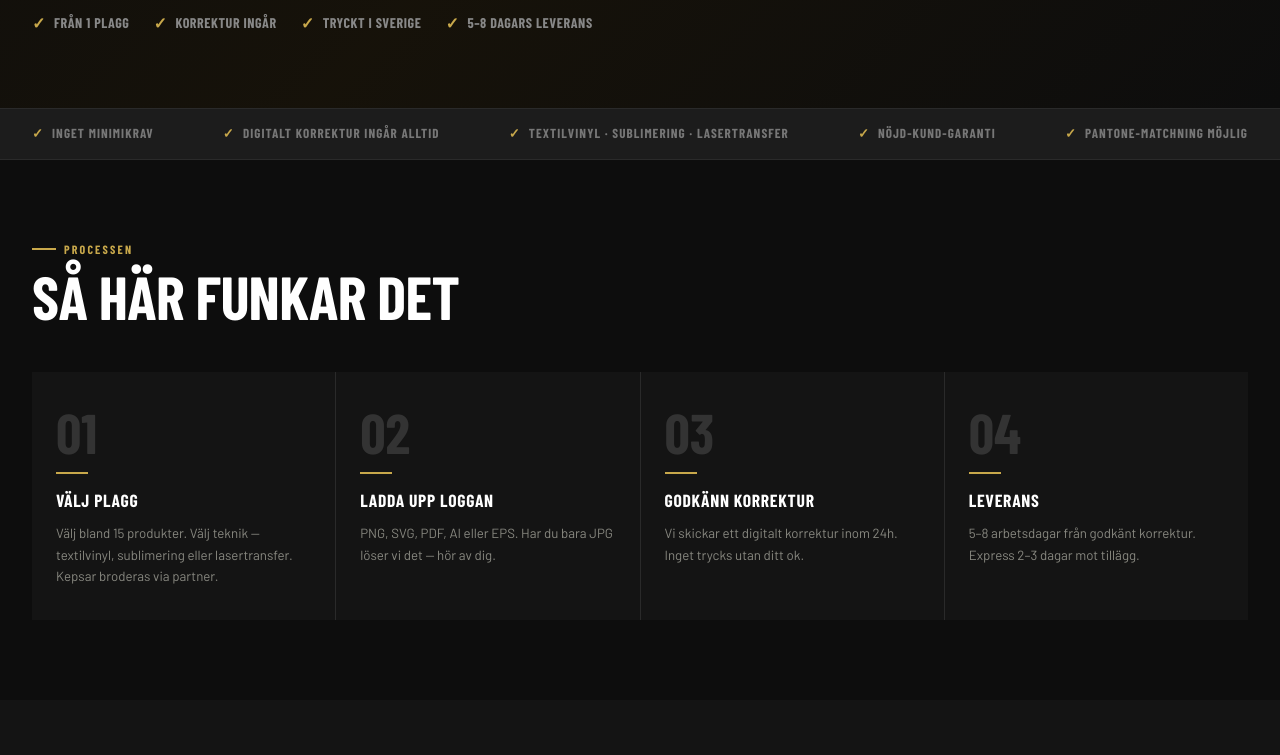
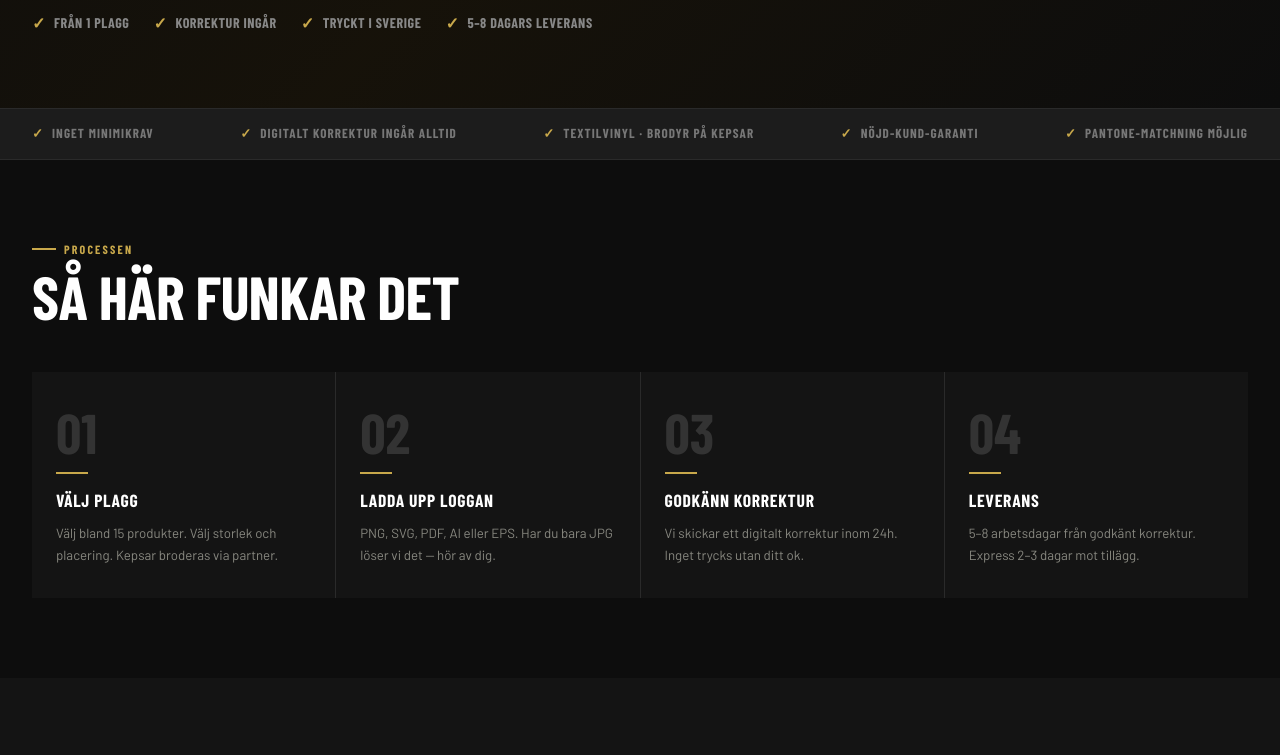
Before and after one commit to markusforsgren/Kl-dverket, a plain HTML site: page index.html in a window 1280 px wide. Shown: the part 660-1415 px from the top of the page. Drawn offline with nearby package versions, Linux system fonts and the light colour scheme; a web font is replaced by a local one.

Commit message:
Update index.html

```diff
--- a/index.html
+++ b/index.html
@@ -252,7 +252,7 @@ footer a:hover{color:var(--gold)}
   <div class="checks-inner">
     <div class="cs-item"><em>✓</em> Inget minimikrav</div>
     <div class="cs-item"><em>✓</em> Digitalt korrektur ingår alltid</div>
-    <div class="cs-item"><em>✓</em> Textilvinyl · Sublimering · Lasertransfer</div>
+    <div class="cs-item"><em>✓</em> Textilvinyl · Brodyr på kepsar</div>
     <div class="cs-item"><em>✓</em> Nöjd-kund-garanti</div>
     <div class="cs-item"><em>✓</em> Pantone-matchning möjlig</div>
   </div>
@@ -270,7 +270,7 @@ footer a:hover{color:var(--gold)}
         <div class="step-num">01</div>
         <div class="step-line"></div>
         <h4>Välj plagg</h4>
-        <p>Välj bland 15 produkter. Välj teknik — textilvinyl, sublimering eller lasertransfer. Kepsar broderas via partner.</p>
+        <p>Välj bland 15 produkter. Välj storlek och placering. Kepsar broderas via partner.</p>
       </div>
       <div class="step">
         <div class="step-num">02</div>
@@ -370,13 +370,11 @@ footer a:hover{color:var(--gold)}
             <label>Tryckteknik</label>
             <div class="chip-group">
               <span class="chip active" onclick="selectChip(this,'tech')">Textilvinyl</span>
-              <span class="chip" onclick="selectChip(this,'tech')">Sublimering</span>
-              <span class="chip" onclick="selectChip(this,'tech')">Lasertransfer</span>
+              <span class="chip" onclick="selectChip(this,'tech')">Brodyr (kepsar)</span>
             </div>
             <div style="font-size:.72rem;color:#555;margin-top:.5rem;line-height:1.6">
-              <strong style="color:#888">Textilvinyl</strong> — skarpa loggor &amp; text, alla plaggfärger &nbsp;·&nbsp;
-              <strong style="color:#888">Sublimering</strong> — fullcolor på ljusa syntetplagg &nbsp;·&nbsp;
-              <strong style="color:#888">Lasertransfer</strong> — fungerar på mörka plagg
+              <strong style="color:#888">Textilvinyl</strong> — skarpa loggor och text på alla plagg och färger &nbsp;·&nbsp;
+              <strong style="color:#888">Brodyr</strong> — premium på kepsar via samarbetspartner
             </div>
           </div>
           <div class="form-group">
@@ -465,12 +463,12 @@ footer a:hover{color:var(--gold)}
       <h2 class="section-title">Vanliga frågor</h2>
     </div>
     <div class="faq-grid">
-      <div class="faq-item"><div class="faq-q">Vilka trycktekniker erbjuder ni?</div><div class="faq-a">Vi arbetar med textilvinyl (skarpa loggor och text på alla plaggfärger), sublimering (fullcolor på ljusa syntetplagg) och lasertransfer (fungerar även på mörka plagg). Kepsar broderas via samarbetspartner för bästa resultat.</div></div>
-      <div class="faq-item"><div class="faq-q">Vilken teknik passar min logga bäst?</div><div class="faq-a">Enkel logga eller text → textilvinyl. Foto eller många färger på ljust syntetplagg → sublimering. Mörkt plagg med detaljrik design → lasertransfer. Tveka inte att fråga — vi hjälper dig välja rätt.</div></div>
+      <div class="faq-item"><div class="faq-q">Vilka trycktekniker erbjuder ni?</div><div class="faq-a">Vi arbetar med textilvinyl — perfekt för loggor och text på alla plaggfärger och material. Kepsar broderas via samarbetspartner för ett premiummässigt resultat.</div></div>
+      <div class="faq-item"><div class="faq-q">Vilken teknik passar min logga bäst?</div><div class="faq-a">Textilvinyl passar de allra flesta loggor och texter — skarpa kanter, hållbart och ser proffsigt ut. Vill du ha brodyr på keps? Det fixar vi via vår partner.</div></div>
       <div class="faq-item"><div class="faq-q">Vilka filformat tar ni emot?</div><div class="faq-a">PNG, SVG, PDF, AI och EPS. JPG fungerar men högupplöst är alltid bäst för skarpa kanter.</div></div>
       <div class="faq-item"><div class="faq-q">Hur lång är leveranstiden?</div><div class="faq-a">5–8 arbetsdagar från godkänt korrektur. Express (2–3 dagar) finns mot tillägg. Kepsar med brodyr: 7–10 dagar.</div></div>
       <div class="faq-item"><div class="faq-q">Vad kostar frakt?</div><div class="faq-a">Frakt via PostNord från 69 kr. Fri frakt vid 10+ plagg.</div></div>
-      <div class="faq-item"><div class="faq-q">Kan ni göra fullcolor-tryck?</div><div class="faq-a">Ja — via sublimering på ljusa syntetplagg eller lasertransfer på bomull och mörka plagg. Inget extra tillägg för antal färger vid dessa tekniker.</div></div>
+      <div class="faq-item"><div class="faq-q">Kan ni göra flerfärgat tryck?</div><div class="faq-a">Ja — textilvinyl finns i hundratals färger. Flerfärgade motiv med flera lager vinyl är fullt möjligt. Kontakta oss med din design så berättar vi mer.</div></div>
       <div class="faq-item"><div class="faq-q">Vad händer om jag inte är nöjd?</div><div class="faq-a">Nöjd-kund-garanti. Avviker trycket från godkänt korrektur trycks det om utan kostnad.</div></div>
       <div class="faq-item"><div class="faq-q">Jag saknar logga — kan ni hjälpa?</div><div class="faq-a">Vi erbjuder enkel grafisk hjälp mot timavgift. Hör av dig på info@klädverket.se.</div></div>
     </div>
```
